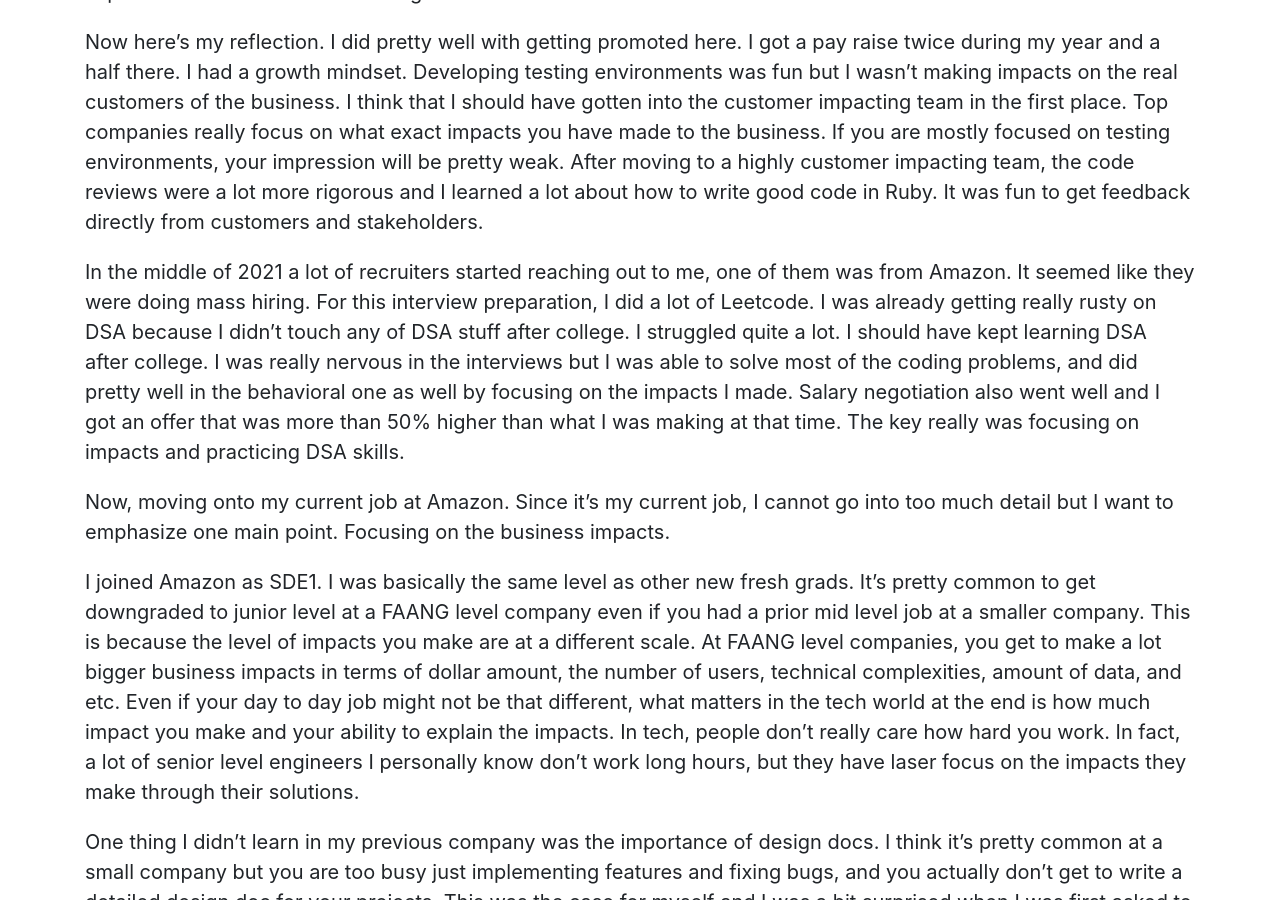
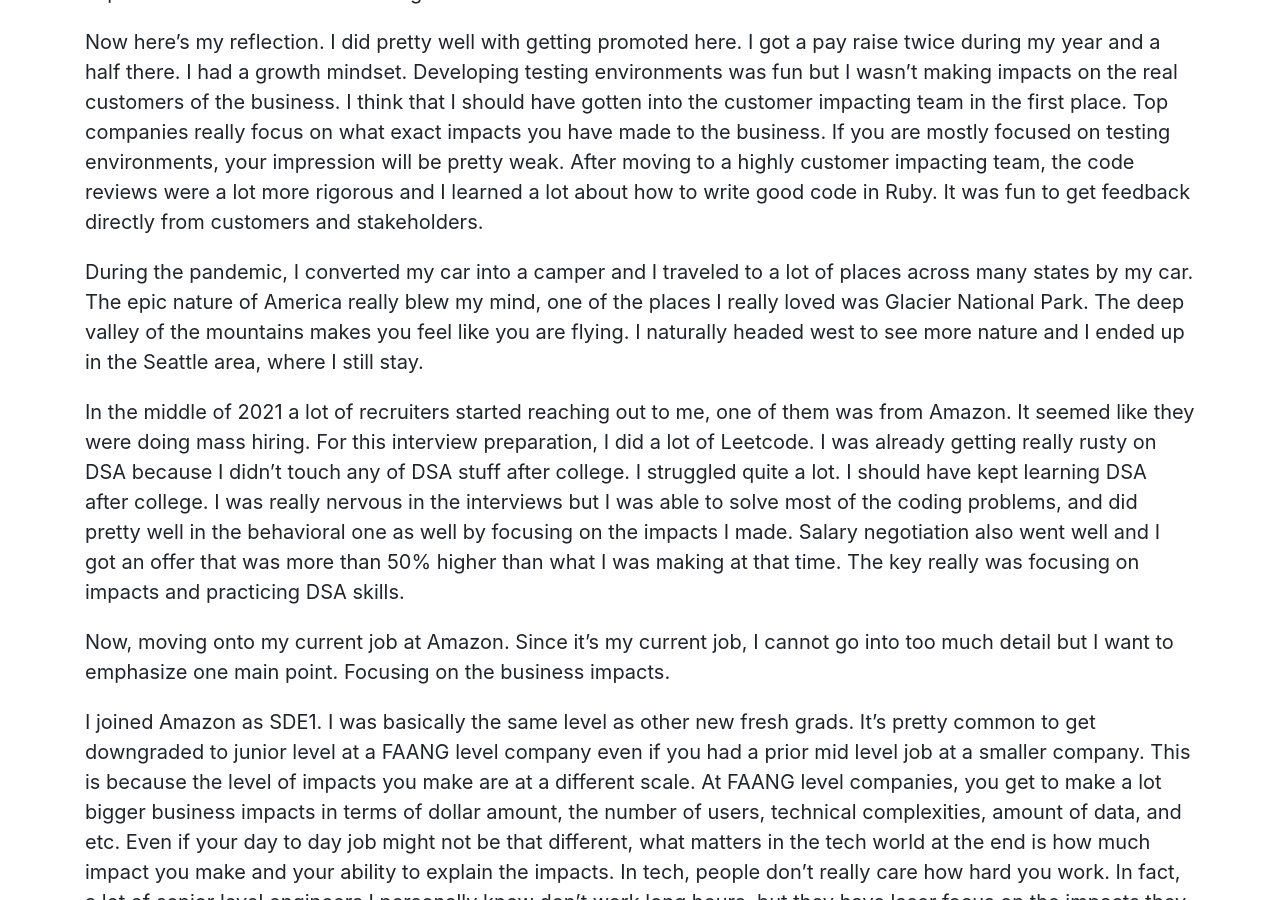
Before and after one commit to takasoft/takasoft.github.io, a Jekyll site: the page built from _posts/2025-01-14-5-year-reflection-as-software-engineer.md, in a window 1280 px wide and 900 px high, scrolled down 2783 px. Built offline with Jekyll 4.4.1, drawn with Linux system fonts in a browser that asks for light colours.

Commit message:
update 2025-01-14-5-year-reflection-as-software-engineer.md

```diff
--- a/_posts/2025-01-14-5-year-reflection-as-software-engineer.md
+++ b/_posts/2025-01-14-5-year-reflection-as-software-engineer.md
@@ -37,6 +37,8 @@
 
 Now here's my reflection. I did pretty well with getting promoted here. I got a pay raise twice during my year and a half there. I had a growth mindset. Developing testing environments was fun but I wasn't making impacts on the real customers of the business. I think that I should have gotten into the customer impacting team in the first place. Top companies really focus on what exact impacts you have made to the business. If you are mostly focused on testing environments, your impression will be pretty weak. After moving to a highly customer impacting team, the code reviews were a lot more rigorous and I learned a lot about how to write good code in Ruby. It was fun to get feedback directly from customers and stakeholders.
 
+During the pandemic, I converted my car into a camper and I traveled to a lot of places across many states by my car. The epic nature of America really blew my mind, one of the places I really loved was Glacier National Park. The deep valley of the mountains makes you feel like you are flying. I naturally headed west to see more nature and I ended up in the Seattle area, where I still stay.
+
 In the middle of 2021 a lot of recruiters started reaching out to me, one of them was from Amazon. It seemed like they were doing mass hiring. For this interview preparation, I did a lot of Leetcode. I was already getting really rusty on DSA because I didn't touch any of DSA stuff after college. I struggled quite a lot. I should have kept learning DSA after college. I was really nervous in the interviews but I was able to solve most of the coding problems, and did pretty well in the behavioral one as well by focusing on the impacts I made. Salary negotiation also went well and I got an offer that was more than 50% higher than what I was making at that time. The key really was focusing on impacts and practicing DSA skills.
 
 Now, moving onto my current job at Amazon. Since it's my current job, I cannot go into too much detail but I want to emphasize one main point. Focusing on the business impacts.
```
